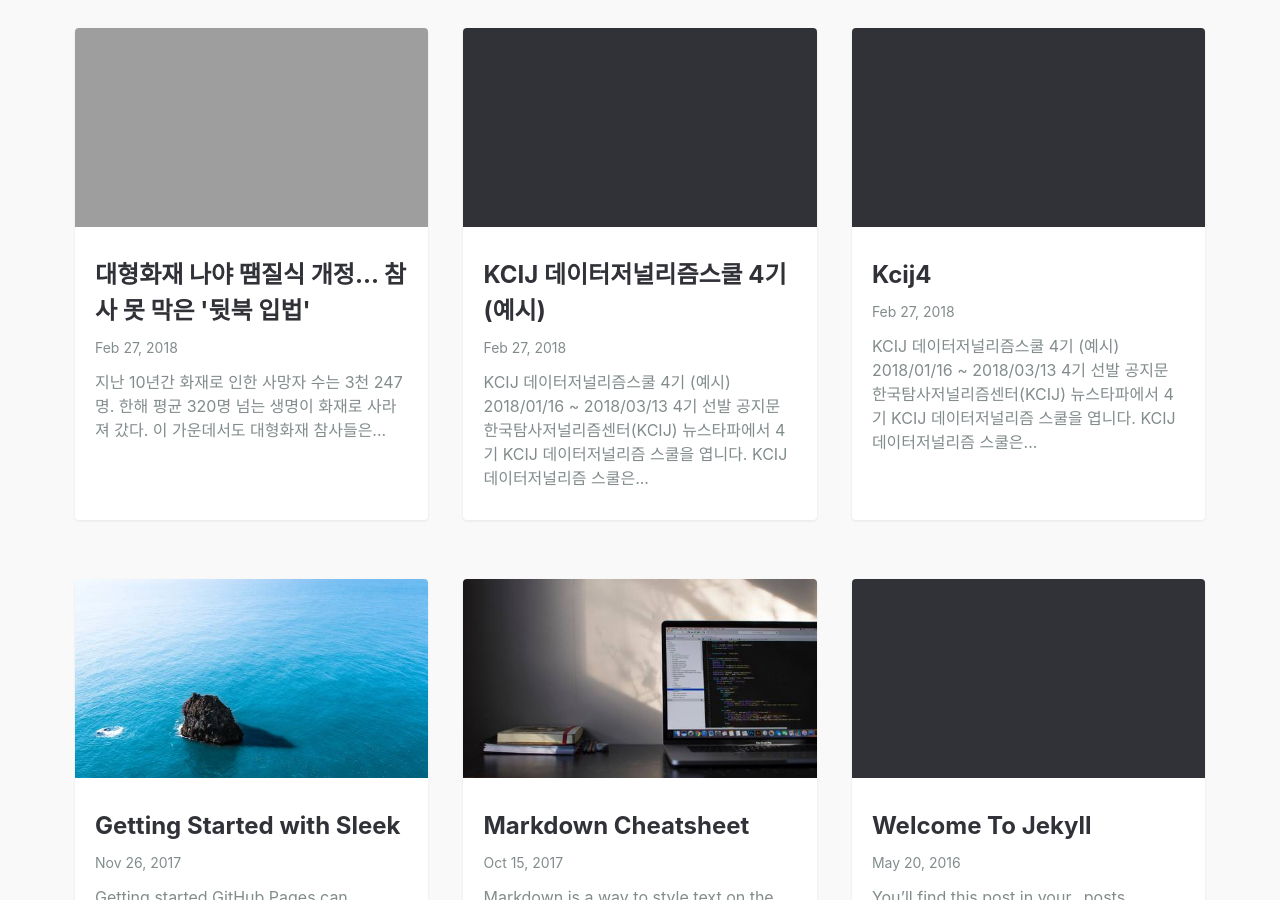
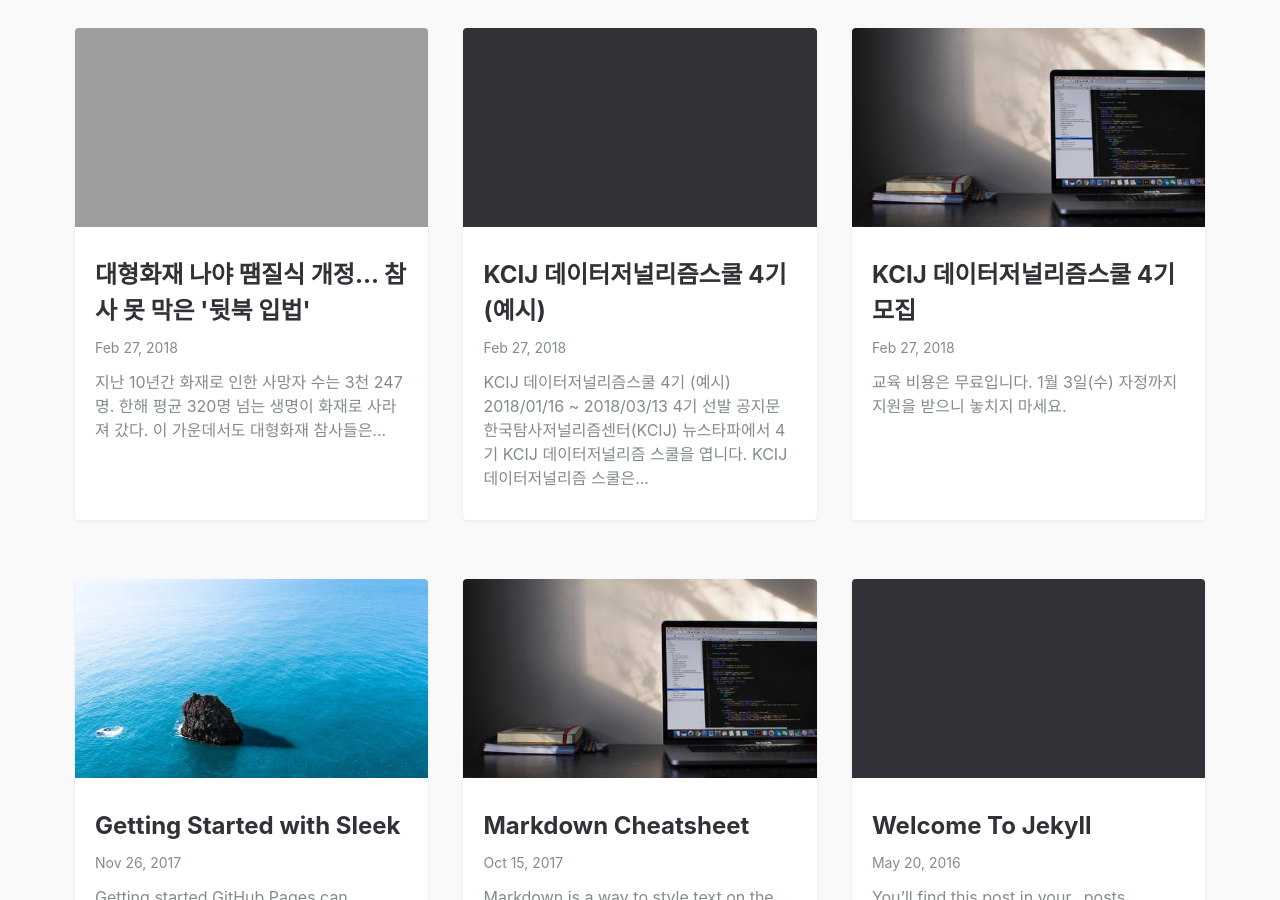
Before and after one commit to djschool/djschool.github.io, a Jekyll site: the page built from index.md, in a window 1280 px wide and 900 px high, scrolled down 628 px. Built offline with Jekyll 4.4.1, drawn with Linux system fonts in a browser that asks for light colours.

Commit message:
기존 예시 사진으로 등록

```diff
--- a/_posts/2018-02-27-KCIJ4.md
+++ b/_posts/2018-02-27-KCIJ4.md
@@ -1,4 +1,9 @@
-# KCIJ 데이터저널리즘스쿨 4기 (예시)
+---
+layout: post
+title: KCIJ 데이터저널리즘스쿨 4기 모집
+summary: 교육 비용은 무료입니다. 1월 3일(수) 자정까지 지원을 받으니 놓치지 마세요.
+featured-img: emile-perron-190221
+---
 
 ## 2018/01/16 ~ 2018/03/13
 
```
